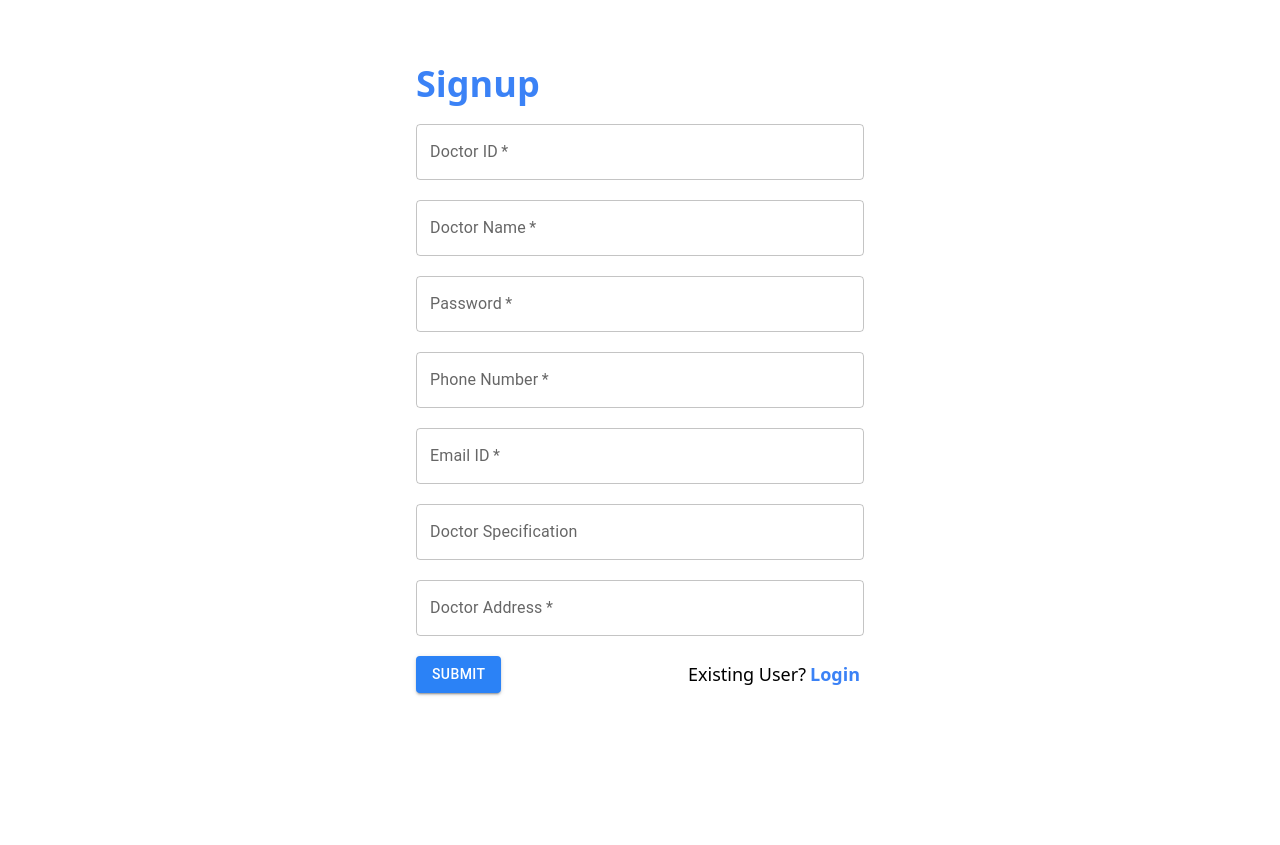
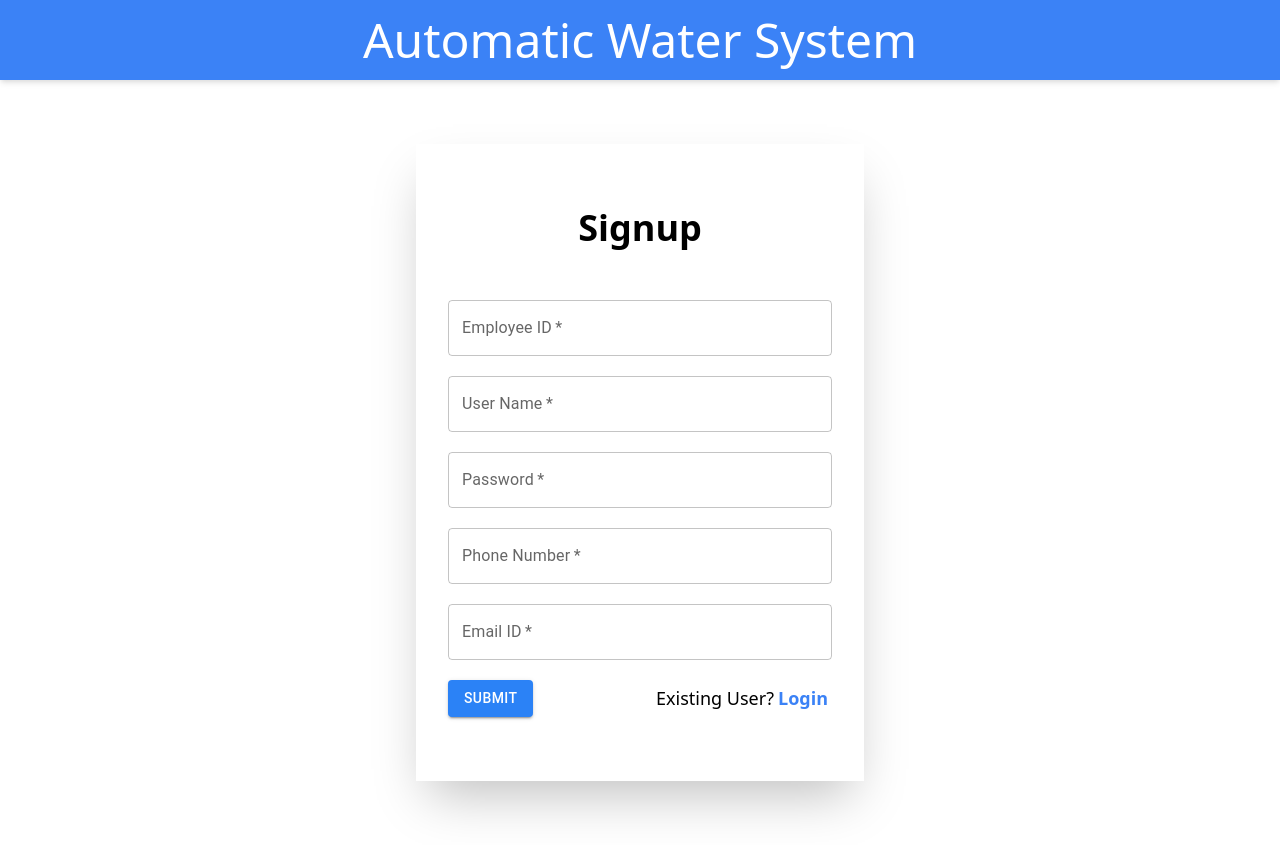
Before and after one commit to moulee40/automatic-water-system, a React (Create React App) app: page /signup in a window 1280 px wide. Before the commit the page ends 800 px from the top, so only its background shows below. Built offline with nearby package versions, Linux system fonts and the light colour scheme.

Commit message:
Add signup page commit

```diff
--- a/src/components/Signup.js
+++ b/src/components/Signup.js
@@ -77,14 +77,20 @@ class Signup extends React.Component {
     const { username, email, phoneNumber, password, shouldAlertDisplay,shouldErrorMessageDisplay,signupErrorMessage } =
       this.state;
 
+
     return (
-      <div className="flex flex-col space-y-5 max-w-md mx-auto my-16 w-1/2">
-        <h2 className="text-4xl font-semibold text-blue-500">Signup</h2>
+
+      <div className="flex flex-col">
+      <div className="flex justify-center p-4 text-5xl text-white bg-blue-500 shadow-md font-medium ">Automatic Water System</div>
+      <div className={`flex flex-col space-y-5 max-w-md mx-auto my-16 w-1/2  px-8 py-16 shadow-2xl`}>
+      <div className="flex items-center justify-center pb-8">
+        <h2 className={`text-4xl font-semibold`}>Signup</h2>
+      </div>
         <TextField
           required
           id="outlined-username"
           value={username}
-          label="Doctor ID"
+          label="Employee ID"
           autoComplete="off"
           onChange={(e) => this.handleUsernameChange(e)}
         />
@@ -92,7 +98,7 @@ class Signup extends React.Component {
           required
           id="outlined-email"
           value={email}
-          label="Doctor Name"
+          label="User Name"
           onChange={(e) => this.handleEmailChange(e)}
         />
         <TextField
@@ -118,21 +124,6 @@ class Signup extends React.Component {
           onChange={(e) => this.handlePhoneNumberChange(e)}
         />
 
-        <TextField
-
-          id="outlined-phone"
-          value={phoneNumber}
-          label="Doctor Specification"
-          onChange={(e) => this.handlePhoneNumberChange(e)}
-        />
-        <TextField
-          required
-          id="outlined-phone"
-          value={phoneNumber}
-          label="Doctor Address"
-          onChange={(e) => this.handlePhoneNumberChange(e)}
-        />
-
         <div className="flex items-center justify-between">
           <Button variant="contained" style={{backgroundColor:'#2b82f6'}} onClick={this.handleSubmit}>
             Submit
@@ -152,6 +143,11 @@ class Signup extends React.Component {
         }
 
       </div>
+      </div>
+
+
+
+
     );
   }
 }
```
